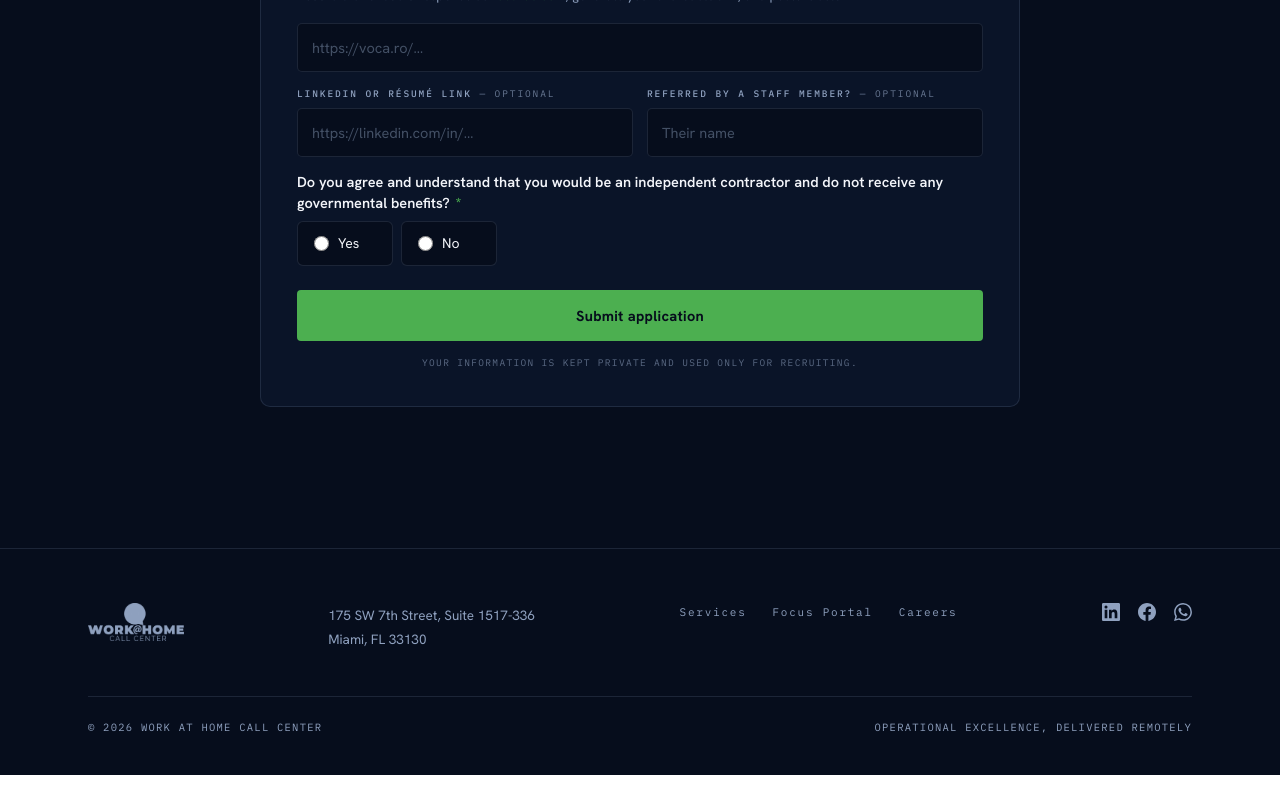
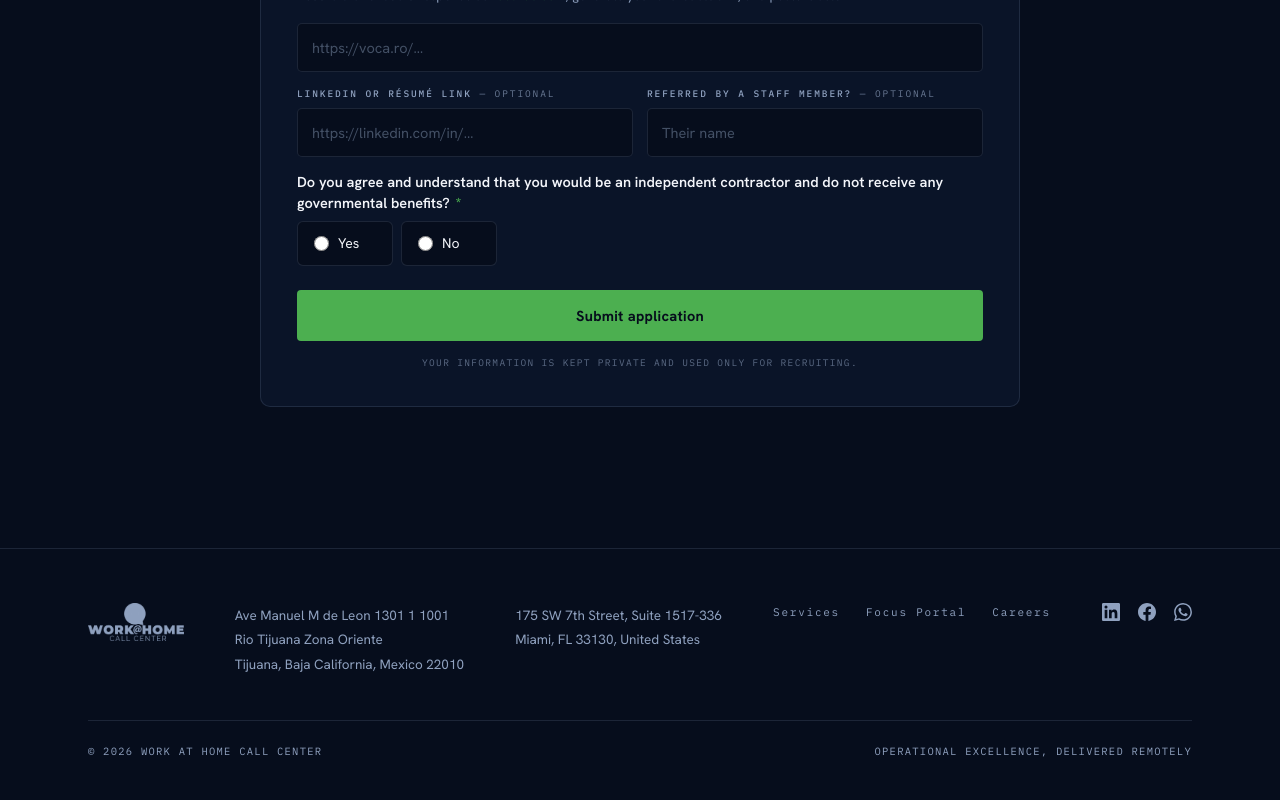
Before and after one commit to raelnv-arch/workathomecc-web, a Next.js app: page /opportunities in a window 1280 px wide. Shown: the part 5083-5883 px from the top of the page. Before the commit the page ends 5858 px from the top, so only its background shows below. Built offline with nearby package versions, Linux system fonts and the light colour scheme.

Commit message:
Add Mexico address to opportunities footer

```diff
--- a/app/opportunities/page.tsx
+++ b/app/opportunities/page.tsx
@@ -187,9 +187,14 @@ export default function OpportunitiesPage() {
             <a className="foot-logo" href="/" aria-label="Work@Home Call Center — home">
               <img src="/logo-mist.png" alt="Work@Home Call Center" />
             </a>
-            <div className="foot-col">
-              175 SW 7th Street, Suite 1517-336<br />Miami, FL 33130
-            </div>
+            <address className="foot-col foot-address">
+              Ave Manuel M de Leon 1301 1 1001<br />
+              Rio Tijuana Zona Oriente<br />
+              Tijuana, Baja California, Mexico 22010
+            </address>
+            <address className="foot-col foot-address">
+              175 SW 7th Street, Suite 1517-336<br />Miami, FL 33130, United States
+            </address>
             <div className="foot-links foot-col">
               <a href="/#services">Services</a>
               <a href="/#focus">Focus Portal</a>
```
